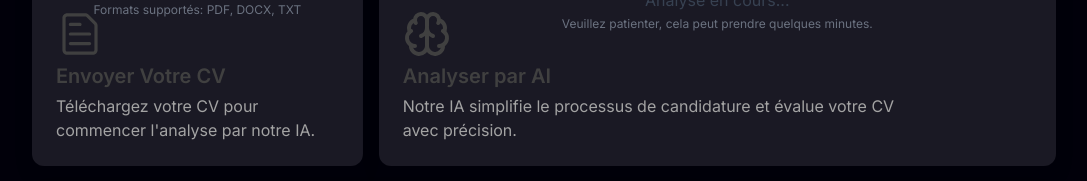
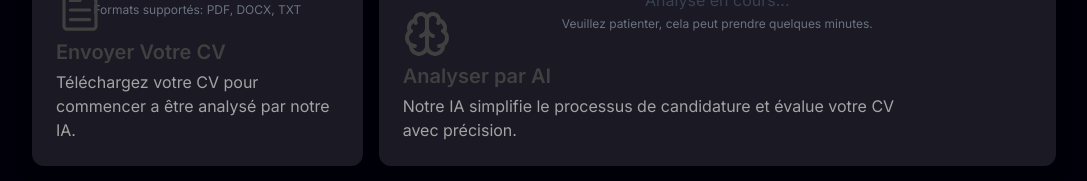
Before and after one commit to Tommm77/RHAI, a Next.js app in the folder front/: page / in a window 1280 px wide. Shown: the part 914-1095 px from the top of the page, without its empty margins (96-1183 px from the left). Built offline with nearby package versions, Linux system fonts and the light colour scheme.

Commit message:
fix client prod

```diff
--- a/front/components/HomePage/components/BentoGrid.tsx
+++ b/front/components/HomePage/components/BentoGrid.tsx
@@ -45,7 +45,7 @@ const features: Feature[] = [
     {
         Icon: FileTextIcon,
         name: "Envoyer Votre CV",
-        description: 'Téléchargez votre CV pour commencer l\'analyse par notre IA.',
+        description: "Téléchargez votre CV pour commencer a être analysé par notre IA.",
         href: "/upload",
         cta: "Télécharger",
         className: "col-span-3 lg:col-span-1",
```
